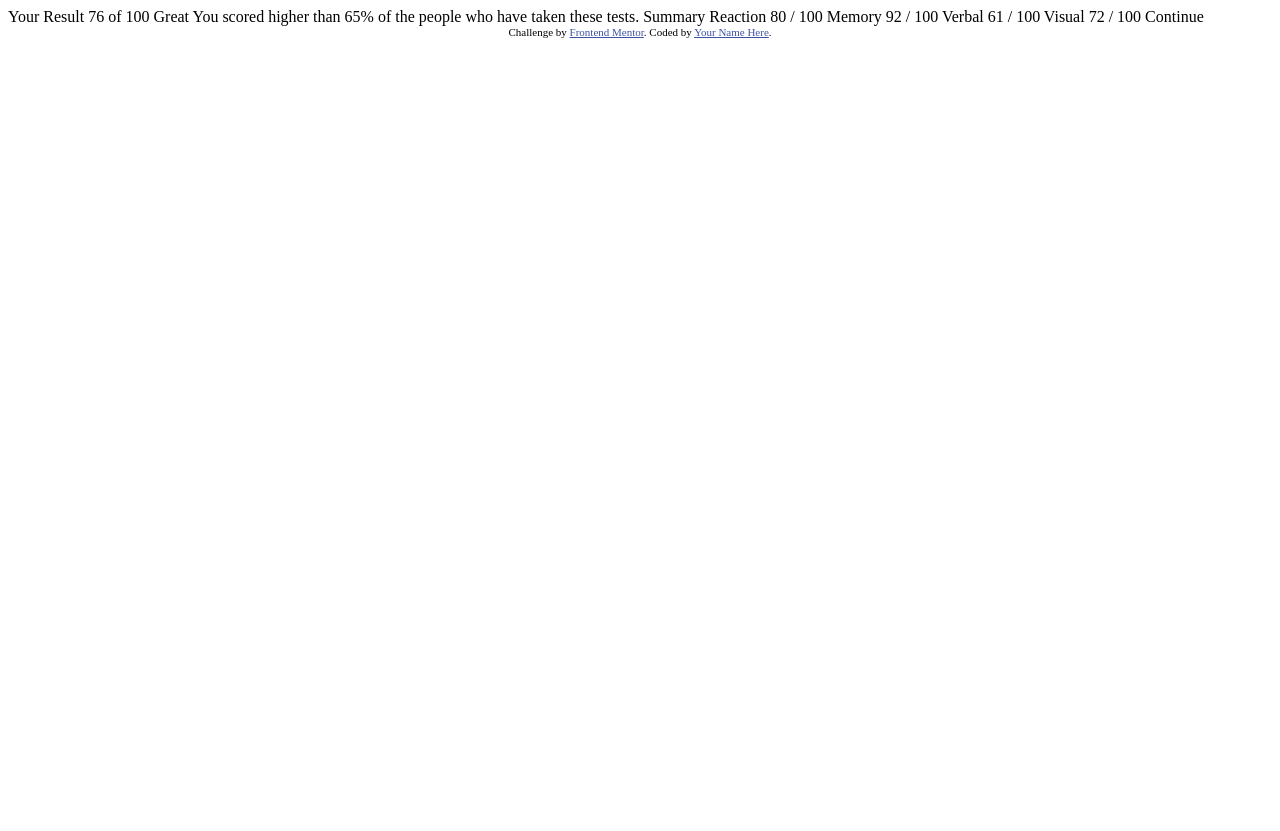
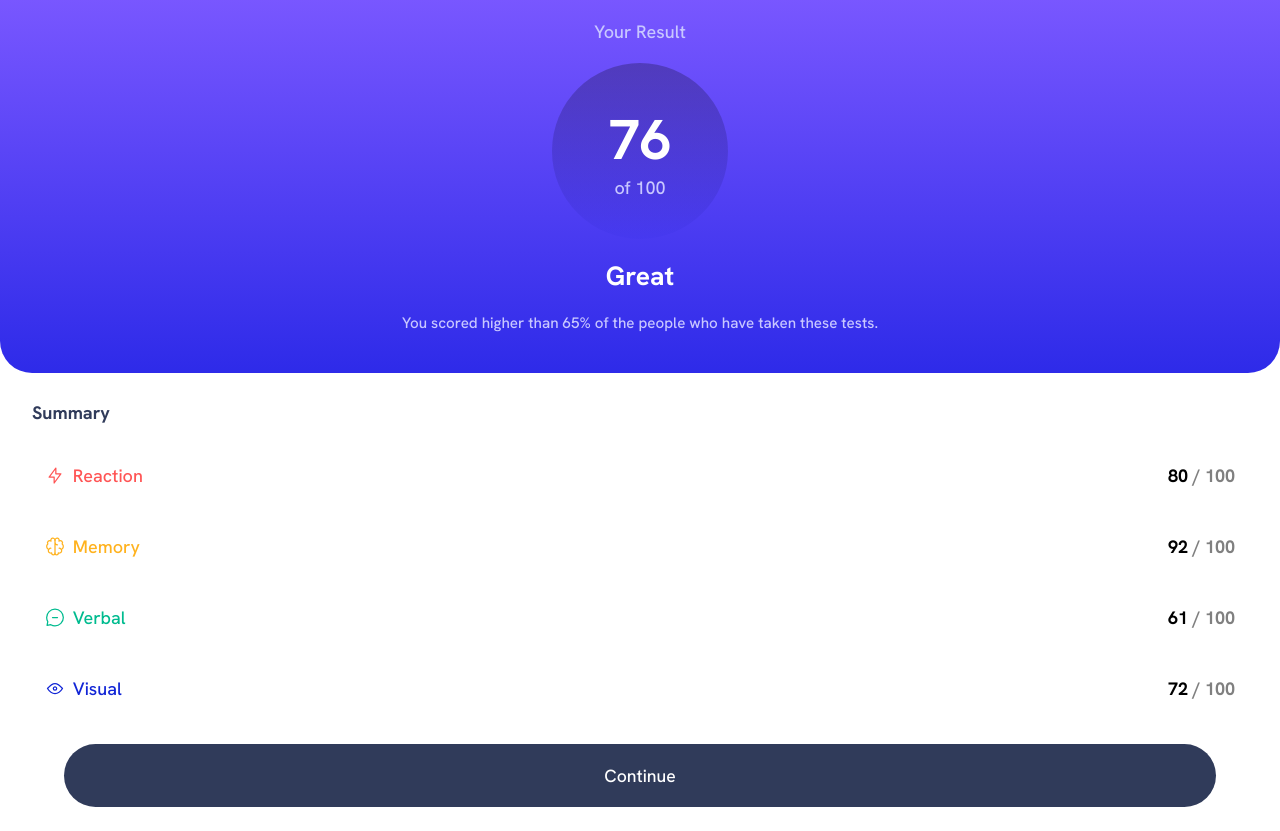
Before and after one commit to AltaOfficial/frontendmentor2, a plain HTML site: page index.html in a window 1280 px wide. Before the commit the page ends 800 px from the top, so only its background shows below. Drawn offline with Linux system fonts and the light colour scheme.

Commit message:
Finished project without JavaScript

```diff
--- a/index.html
+++ b/index.html
@@ -7,41 +7,46 @@
   <link rel="icon" type="image/png" sizes="32x32" href="./assets/images/favicon-32x32.png">
 
   <title>Frontend Mentor | Results summary component</title>
-
-  <!-- Feel free to remove these styles or customise in your own stylesheet 👍 -->
-  <style>
-    .attribution { font-size: 11px; text-align: center; }
-    .attribution a { color: hsl(228, 45%, 44%); }
-  </style>
+  <link rel="stylesheet" href="style.css">
 </head>
 <body>
+  <div class="top-container">
+    <div class="result-container">
+      <p class="result-title">Your Result</p>
+      <div class="score-container">
+        <p class="score-big">76</p>
+        <p class="score-small">of 100</p>
+      </div>
+      <p class="result-great">Great</p>
+      <p class="result-comparison-text">You scored higher than 65% of the people who have taken these tests.</p>
+    </div>
 
-  Your Result
-  76
-  of 100
-
-  Great
-  You scored higher than 65% of the people who have taken these tests.
-
-  Summary
-
-  Reaction
-  80 / 100
-
-  Memory
-  92 / 100
-
-  Verbal
-  61 / 100
-
-  Visual
-  72 / 100
-
-  Continue
-
-  <div class="attribution">
-    Challenge by <a href="https://www.frontendmentor.io?ref=challenge" target="_blank">Frontend Mentor</a>.
-    Coded by <a href="#">Your Name Here</a>.
+    <div class="summary-container">
+      <p class="summary-title">Summary</p>
+      <div class="scores-list">
+        <div class="summary-item-title">
+          <img src="./assets/images/icon-reaction.svg" type="image/svg" alt="icon-reaction">
+          <p class="reaction-text">Reaction</p>
+        </div>
+        <p class="summary-item-score" id="reaction-score">80 <span>/ 100</span></p>
+        <div class="summary-item-title">
+          <img src="./assets/images/icon-memory.svg" type="image/svg" alt="icon-memory">
+          <p class="memory-text">Memory</p>
+        </div>
+        <p class="summary-item-score" id="memory-score">92 <span>/ 100</span></p>
+        <div class="summary-item-title">
+          <img src="./assets/images/icon-verbal.svg" type="image/svg" alt="icon-verbal">
+          <p class="verbal-text">Verbal</p>
+        </div>
+        <p class="summary-item-score" id="verbal-score">61 <span>/ 100</span></p>
+        <div class="summary-item-title">
+          <img src="./assets/images/icon-visual.svg" type="image/svg" alt="icon-visual">
+          <p class="visual-text">Visual</p>
+        </div>
+        <p class="summary-item-score" id="visual-score">72 <span>/ 100</span></p>
+      </div>
+      <button class="continue-cta">Continue</button>
+    </div>
   </div>
 </body>
 </html>
--- /dev/null
+++ b/style.css
@@ -0,0 +1,189 @@
+@import url('https://fonts.googleapis.com/css2?family=Hanken+Grotesk:wght@500;700;800&display=swap');
+
+* {
+    margin: 0;
+    padding: 0;
+    box-sizing: border-box;
+}
+
+:root {
+    --Paleblue: hsl(221, 100%, 96%);
+    --Lightlavender: hsl(241, 100%, 89%);
+    --Darkgrayblue: hsl(224, 30%, 27%);
+    --Lightslateblue: hsl(252, 100%, 67%);
+    --Lightroyalblue: hsl(241, 81%, 54%);
+    --Violetblue: hsla(256, 72%, 46%, 1);
+    --Persianblue: hsla(241, 72%, 46%, 0);
+}
+
+body {
+    font-family: 'Hanken Grotesk', 'sans-serif';
+}
+
+p {
+    font-size: 18px;
+}
+
+.result-container {
+   background-image: linear-gradient(var(--Lightslateblue), var(--Lightroyalblue));
+   text-align: center;
+   padding: 0rem 3.250rem;
+   padding-bottom: 2.500rem;
+   border-bottom-left-radius: 2rem 2rem;
+   border-bottom-right-radius: 2rem 2rem;
+}
+
+.result-container .result-title {
+    color: var(--Lightlavender);
+    padding-top: 1.250rem;
+    margin: 0rem 0rem 1.250rem 0rem;
+}
+
+.result-container .result-comparison-text {
+    color: var(--Lightlavender);
+    font-size: 0.950rem;
+}
+
+.result-container .score-container {
+    background-image: linear-gradient(rgba(0, 0, 0, 0.250), hsla(241, 81%, 54%, 0.100));
+    border-radius: 50%;
+    width: 11rem;
+    height: 11rem;
+    margin: auto;
+    display: flex;
+    flex-direction: column;
+    justify-content: center;
+}
+
+.result-container .score-container .score-big {
+    color: white;
+    font-size: 3.500rem;
+    font-weight: 700;
+}
+
+.result-container .score-container .score-small {
+    color: var(--Lightlavender);
+}
+
+.result-container .result-great {
+    color: white;
+    margin: 1.250rem 0rem;
+    font-size: 1.650rem;
+    font-weight: 700;
+}
+
+.summary-container {
+    display: flex;
+    flex-direction: column;
+}
+
+.summary-container button {
+    border-style: none;
+    padding: 1.250rem 5.500rem;
+    border-radius: 2rem;
+    align-self: center;
+    font-family: inherit;
+    width: 90%;
+    font-size: 1.100rem;
+    margin: 1.500rem 0rem;
+    -webkit-transition-duration: 0.4s;
+    transition-duration: 0.4s;
+}
+
+.summary-container button:hover{
+    cursor: pointer;
+    background-color: hsl(225, 19%, 33%);
+}
+
+.summary-container .summary-title {
+    margin: 1.750rem 0rem 1.250rem 2rem;
+    font-weight: 700;
+    color: var(--Darkgrayblue);
+}
+
+.summary-container .scores-list{
+    display: grid;
+    margin: 1.250rem 2.800rem;
+    grid-template-columns: 1fr 1fr;
+    grid-template-rows: 1fr 1fr 1fr 1fr;
+    gap: 3rem;
+}
+
+.summary-container .scores-list .summary-item-score {
+    margin-left: auto;
+    font-weight: 700;
+}
+
+.summary-container .scores-list .summary-item-score span{
+    color: grey;
+}
+
+.summary-container .scores-list .summary-item-title {
+    display: flex;
+}
+
+.summary-container .scores-list .summary-item-title img{
+    margin-right: 0.500rem;
+}
+
+.summary-container .scores-list .reaction-text {
+    color: #F55;
+}
+
+.summary-container .scores-list .memory-text {
+    color: #FFB21E;
+}
+
+.summary-container .scores-list .verbal-text {
+    color: #00BB8F;
+}
+
+.summary-container .scores-list .visual-text {
+    color: #1125D6;
+}
+
+
+.summary-container button {
+    background-color: hsl(224, 30%, 27%);
+    color: white;
+}
+
+@media (min-width: 1440px){
+    body{
+        display: flex;
+        align-items: center;
+        justify-content: center;
+        height: calc(100vh);
+    }
+
+    .top-container {
+        display: grid;
+        grid-template-columns: 1fr 1fr;
+        width: 45%;
+        margin: auto;
+        justify-content: center;
+        align-items: center;
+        box-shadow: 1rem 2rem 9rem 0.500rem rgba(0, 0, 0, .2);
+        border-top-left-radius: 2rem 2rem;
+        border-top-right-radius: 2rem 2rem;
+        border-bottom-left-radius: 2rem 2rem;
+        border-bottom-right-radius: 2rem 2rem;
+    }
+
+    .result-container {
+        border-top-left-radius: 2rem 2rem;
+        border-top-right-radius: 2rem 2rem;
+        height: 100%;
+        padding: 0rem 5.250rem;
+        padding-bottom: 2.500rem;
+    }
+
+    .summary-container button {
+        padding: 0.9rem 5.5rem;
+        width: 80%;
+    }
+
+    .summary-container .summary-title {
+        font-size: 1.250rem;
+    }
+}
```
Also changed, not shown: main.js (added), 1 other file.
